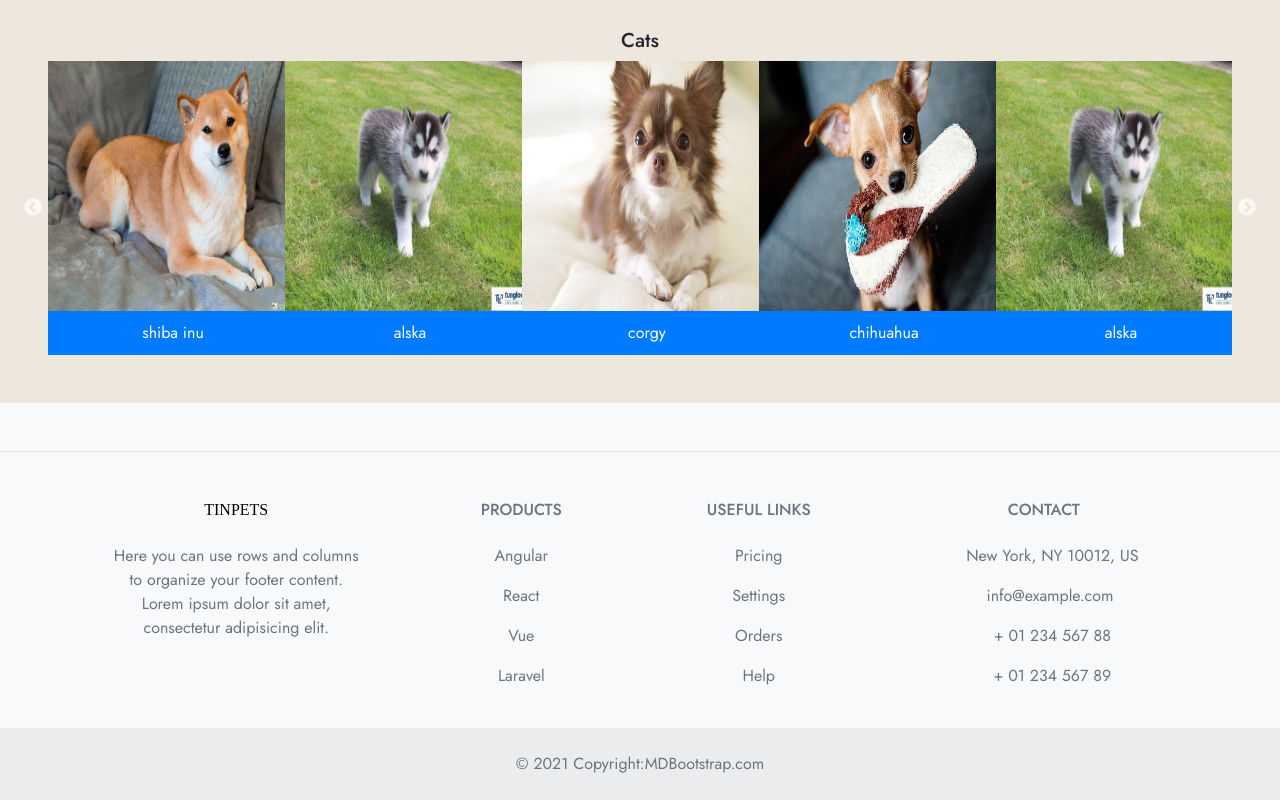
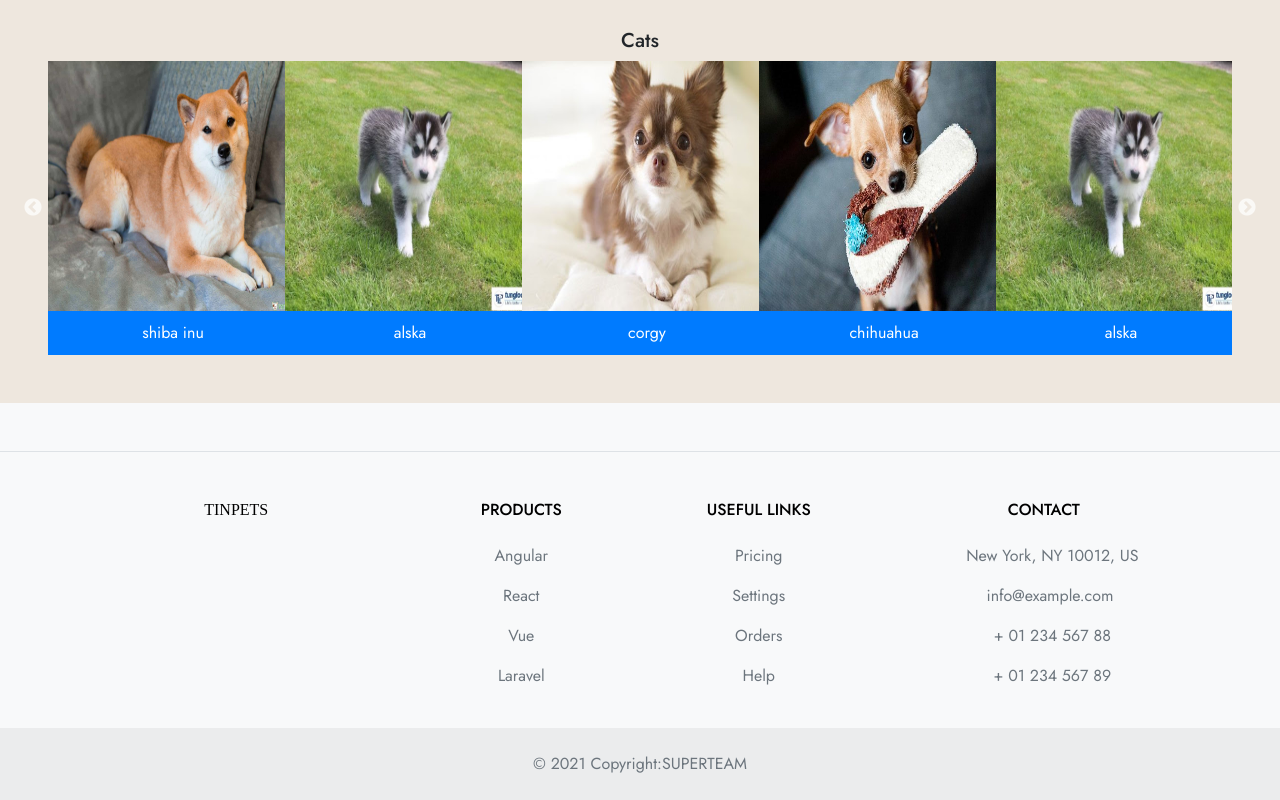
Before and after one commit to TonyYou998/tinpet, a React (Create React App) app: page / in a window 1280 px wide. Shown: the part 1327-2127 px from the top of the page. Built offline with nearby package versions, Linux system fonts and the light colour scheme; a web font is replaced by a local one.

Commit message:
modify something

```diff
--- a/src/containers/HomeTemplate/HomePage/components/Footer/index.js
+++ b/src/containers/HomeTemplate/HomePage/components/Footer/index.js
@@ -3,7 +3,7 @@ import React from 'react'
 export default function Footer() {
     return (
       <div>
-        <footer className="text-center text-lg-start bg-light text-muted">
+        <footer  className="text-center text-lg-start bg-light text-muted">
           {/* Section: Social media */}
           <section className="d-flex justify-content-center justify-content-lg-between p-4 border-bottom">
 
@@ -23,17 +23,13 @@ export default function Footer() {
                   <h6 className="text-uppercase fw-bold mb-4" style={{fontFamily:"Knewave",color:"black"}}>
                      Tinpets
                   </h6>
-                  <p>
-                    Here you can use rows and columns to organize your footer
-                    content. Lorem ipsum dolor sit amet, consectetur adipisicing
-                    elit.
-                  </p>
+
                 </div>
                 {/* Grid column */}
                 {/* Grid column */}
                 <div className="col-md-2 col-lg-2 col-xl-2 mx-auto mb-4">
                   {/* Links */}
-                  <h6 className="text-uppercase fw-bold mb-4">Products</h6>
+                  <h6 style={{color:"black"}} className=" text-uppercase fw-bold mb-4">Products</h6>
                   <p>
                     <a href="#!" className="text-reset">
                       Angular
@@ -59,7 +55,7 @@ export default function Footer() {
                 {/* Grid column */}
                 <div className="col-md-3 col-lg-2 col-xl-2 mx-auto mb-4">
                   {/* Links */}
-                  <h6 className="text-uppercase fw-bold mb-4">Useful links</h6>
+                  <h6 style={{color:"black"}} className="text-uppercase fw-bold mb-4">Useful links</h6>
                   <p>
                     <a href="#!" className="text-reset">
                       Pricing
@@ -85,7 +81,7 @@ export default function Footer() {
                 {/* Grid column */}
                 <div className="col-md-4 col-lg-3 col-xl-3 mx-auto mb-md-0 mb-4">
                   {/* Links */}
-                  <h6 className="text-uppercase fw-bold mb-4">Contact</h6>
+                  <h6 style={{color:"black"}} className="text-uppercase fw-bold mb-4">Contact</h6>
                   <p>
                     <i className="fas fa-home me-3" /> New York, NY 10012, US
                   </p>
@@ -113,7 +109,7 @@ export default function Footer() {
           >
             © 2021 Copyright:
             <a className="text-reset fw-bold" href="https://mdbootstrap.com/">
-              MDBootstrap.com
+              SUPERTEAM
             </a>
           </div>
           {/* Copyright */}
```
